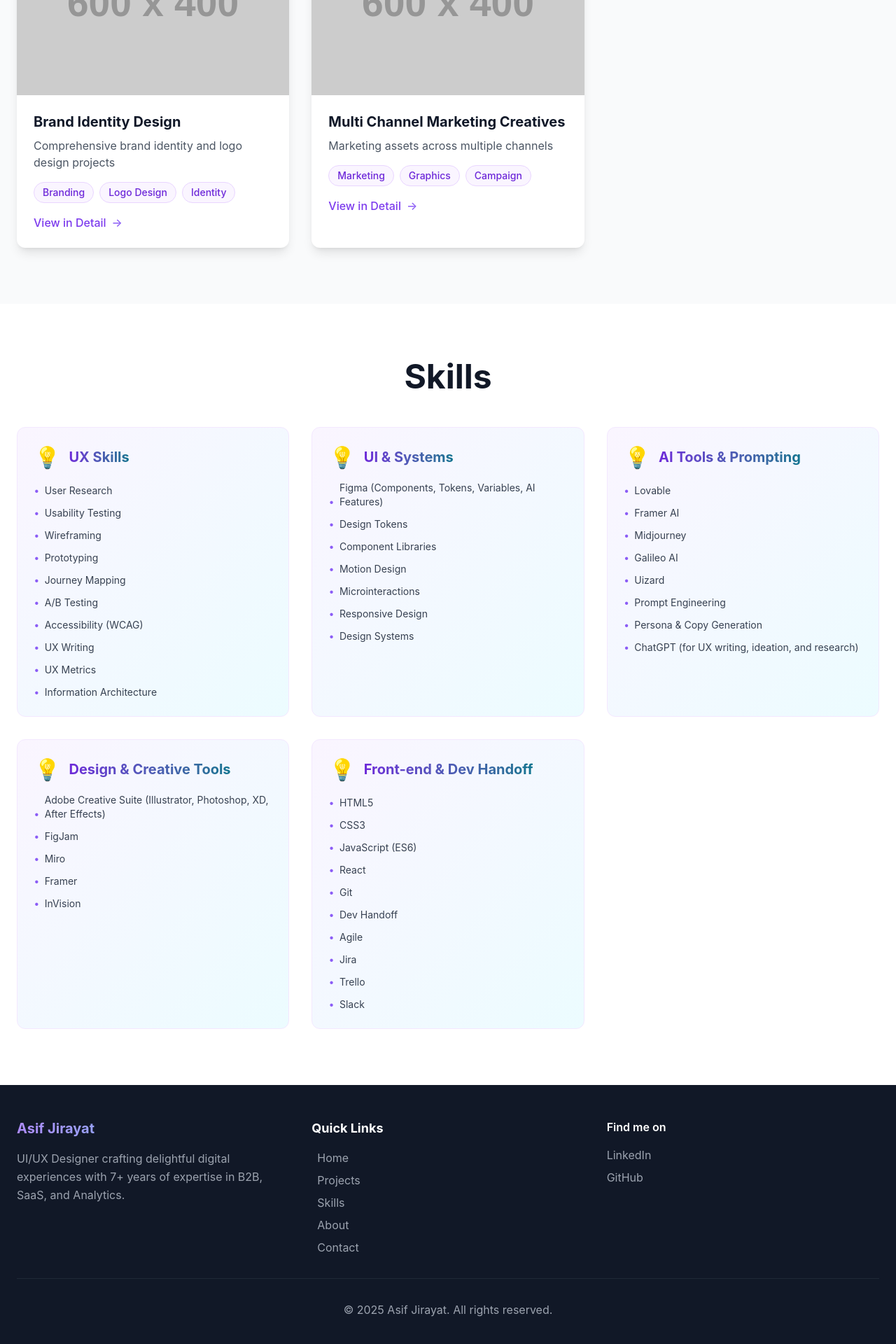
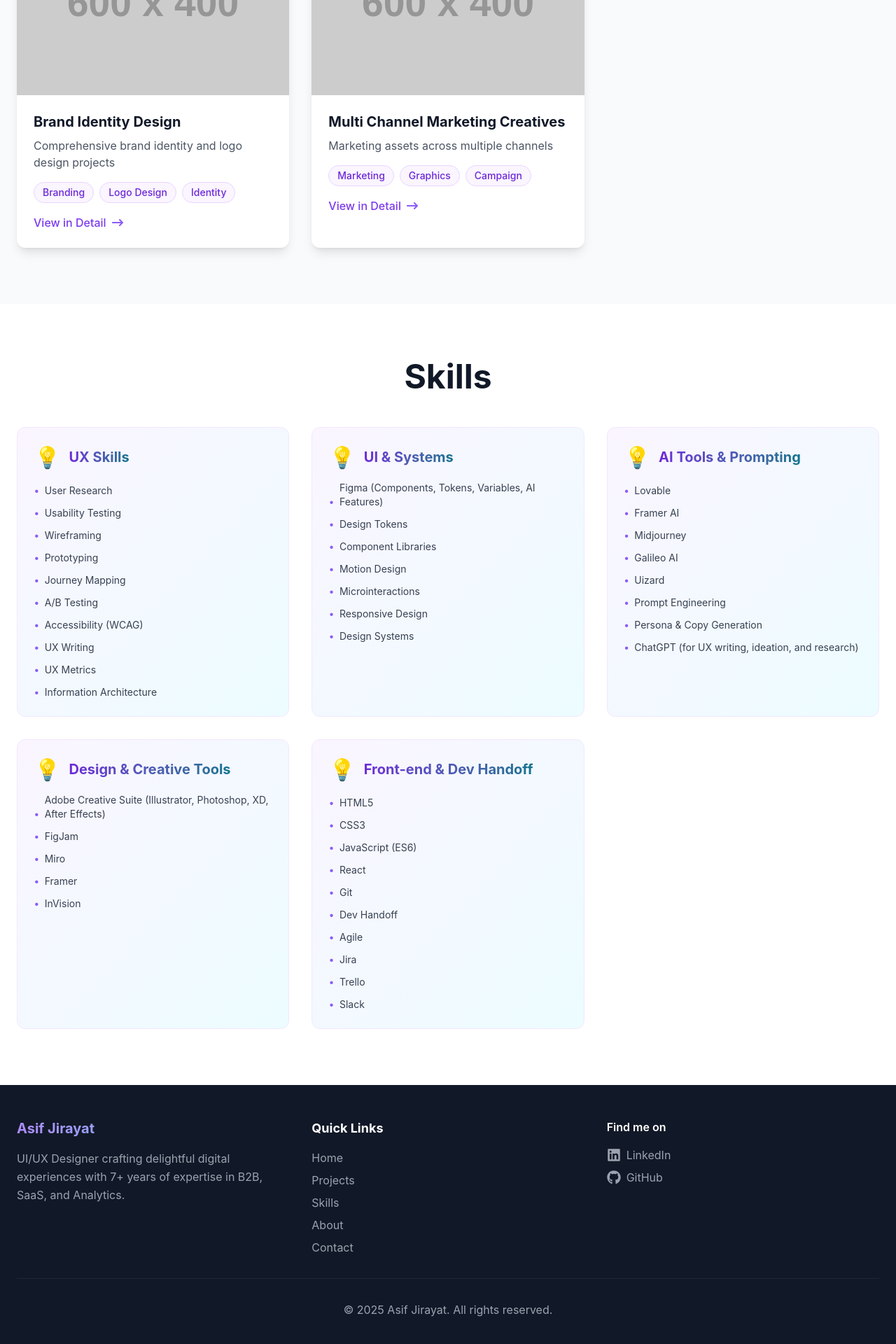
Before and after one commit to asifjirayat/asifjirayat-portfolio, a React (Vite) app: page / in a window 1280 px wide. Shown: the part 2243-4163 px from the top of the page at 70% size. Built offline with nearby package versions, Linux system fonts and the light colour scheme; the HTML template or start-up script is replaced by a standard one; a web font is replaced by a local one.

Commit message:
react-icons for footer

```diff
--- a/package.json
+++ b/package.json
@@ -15,6 +15,7 @@
     "framer-motion": "^12.23.24",
     "react": "^19.1.1",
     "react-dom": "^19.1.1",
+    "react-icons": "^5.5.0",
     "react-redux": "^9.2.0",
     "react-router-dom": "^7.9.5",
     "tailwindcss": "^4.1.16"
--- a/src/components/layouts/Footer.jsx
+++ b/src/components/layouts/Footer.jsx
@@ -1,3 +1,5 @@
+import { FaLinkedin, FaGithub, FaExternalLinkAlt } from "react-icons/fa";
+
 const Footer = () => {
   const currentYear = new Date().getFullYear();
 
@@ -25,8 +27,8 @@ const Footer = () => {
                   href="#home"
                   className="text-neutral-400 hover:text-primary-400 transition-colors duration-200 flex items-center gap-2 group"
                 >
-                  <span className="w-0 group-hover:w-2 h-0.5 bg-primary-400 transition-all duration-200"></span>
                   Home
+                  <FaExternalLinkAlt className="w-3 h-3 opacity-0 group-hover:opacity-100 transition-opacity duration-200" />
                 </a>
               </li>
               <li>
@@ -34,8 +36,8 @@ const Footer = () => {
                   href="#projects"
                   className="text-neutral-400 hover:text-primary-400 transition-colors duration-200 flex items-center gap-2 group"
                 >
-                  <span className="w-0 group-hover:w-2 h-0.5 bg-primary-400 transition-all duration-200"></span>
                   Projects
+                  <FaExternalLinkAlt className="w-3 h-3 opacity-0 group-hover:opacity-100 transition-opacity duration-200" />
                 </a>
               </li>
               <li>
@@ -43,8 +45,8 @@ const Footer = () => {
                   href="#skills"
                   className="text-neutral-400 hover:text-primary-400 transition-colors duration-200 flex items-center gap-2 group"
                 >
-                  <span className="w-0 group-hover:w-2 h-0.5 bg-primary-400 transition-all duration-200"></span>
                   Skills
+                  <FaExternalLinkAlt className="w-3 h-3 opacity-0 group-hover:opacity-100 transition-opacity duration-200" />
                 </a>
               </li>
               <li>
@@ -52,8 +54,8 @@ const Footer = () => {
                   href="#about"
                   className="text-neutral-400 hover:text-primary-400 transition-colors duration-200 flex items-center gap-2 group"
                 >
-                  <span className="w-0 group-hover:w-2 h-0.5 bg-primary-400 transition-all duration-200"></span>
                   About
+                  <FaExternalLinkAlt className="w-3 h-3 opacity-0 group-hover:opacity-100 transition-opacity duration-200" />
                 </a>
               </li>
               <li>
@@ -61,8 +63,8 @@ const Footer = () => {
                   href="#contact"
                   className="text-neutral-400 hover:text-primary-400 transition-colors duration-200 flex items-center gap-2 group"
                 >
-                  <span className="w-0 group-hover:w-2 h-0.5 bg-primary-400 transition-all duration-200"></span>
                   Contact
+                  <FaExternalLinkAlt className="w-3 h-3 opacity-0 group-hover:opacity-100 transition-opacity duration-200" />
                 </a>
               </li>
             </ul>
@@ -79,6 +81,7 @@ const Footer = () => {
                   target="_blank"
                   rel="noopener noreferrer"
                 >
+                  <FaLinkedin className="w-5 h-5 group-hover:scale-110 transition-transform" />
                   LinkedIn
                 </a>
               </li>
@@ -89,6 +92,7 @@ const Footer = () => {
                   target="_blank"
                   rel="noopener noreferrer"
                 >
+                  <FaGithub className="w-5 h-5 group-hover:scale-110 transition-transform" />
                   GitHub
                 </a>
               </li>
--- a/src/components/sections/Projects.jsx
+++ b/src/components/sections/Projects.jsx
@@ -1,4 +1,5 @@
 import { motion } from "framer-motion";
+import { FaArrowRightLong } from "react-icons/fa6";
 
 const projectsData = [
   {
@@ -109,7 +110,7 @@ const Projects = () => {
                 >
                   View in Detail
                   <span className="text-primary-500 group-hover:translate-x-1 transition-transform">
-                    →
+                    <FaArrowRightLong />
                   </span>
                 </a>
               </div>
```
Also changed, not shown: 1 other file (tests, documents, lock files or other folders).
